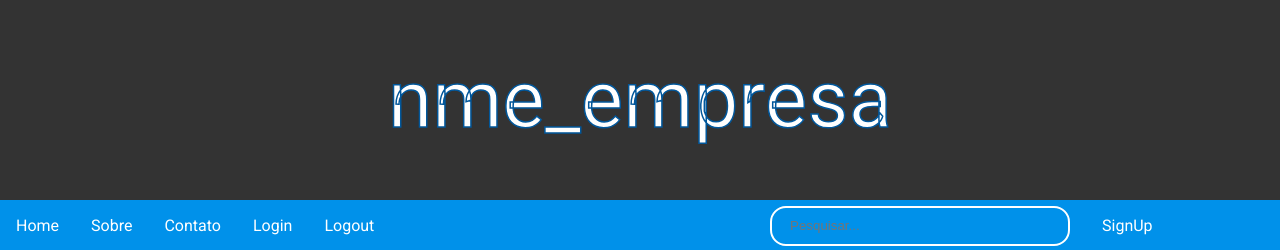
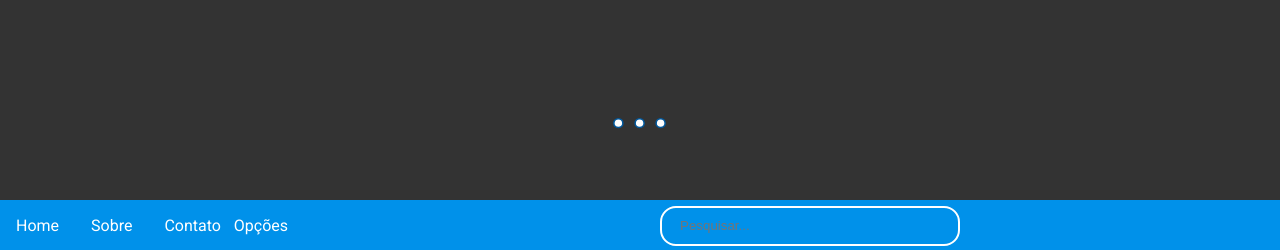
Before and after one commit to Gustavo-Leonart/project-ifpr, a PHP site: page / in a window 1280 px wide. Shown: the top 250 px of the page. Run offline with PHP 8.4, Linux system fonts and the light colour scheme; some libraries are stand-ins or nearby versions.

Commit message:
Alteração na homepage

```diff
--- a/projeto-ifpr/css/style.css
+++ b/projeto-ifpr/css/style.css
@@ -33,50 +33,76 @@ hr{
 	/* background-color: #00E676; */
 	background-color: #0091EA;
 	display: flex;
-	flex-direction: row;
 }
 .navbar__links{
 	display: flex;
 	justify-content: flex-start;
 	align-items: center;
-	width: 50%;
-
-}
-.navbar__links:nth-child(2){
-	display: flex;
-	justify-content: flex-start;
-	align-items: center;
-	width: 10%;
-	margin-left: 16px;
+	width: 25%;
+	position: relative;
 }
 .navbar__links .navbar__item{
-	display: block;
 	color: #ffffff;
-	text-align: center;
 	padding: 16px;
-	display: flex;
 	text-decoration: none;
-}
-.navbar__item + .navbar__item + .search__in__homepage{
-	text-decoration: none;
-	color: #222;
-	padding: 16px;
 }
 .navbar__links .navbar__item:hover{
 	background-color: #B3E5FC;
-	color: #222;
+	color: #222222;
 }
-.navbar__links .icon{
+.navbar__links .navbar__options__user{
+	align-items: center;
+	position: absolute;
+	right: 0;
+	padding: 16px;
+}
+.navbar__options__user .navbar__item{
+	text-decoration: none;
+	color: #ffffff;
+	padding: 16px;
+}
+.navbar__options__user .navbar__item:hover{
+	background-color: #B3E5FC;
+	color: #222222;
+}
+.dropdown__content{
 	display: none;
+	position: absolute;
+	background-color: #0091EA;
+	width: 200px;
+	left: 0;
+	top: 50px;
+	box-shadow: 0px 8px 16px 0 rgba(0, 0, 0, 0.54);
+	z-index: 1;
+	padding: 16px 16px;
+}
+.dropdown{
+	width: 25%;
+}
+.dropdown__content a{
+	color: #ffffff;
+	text-decoration: none;
+	display: flex;
+	flex-direction: column;
+}
+.dropdown:hover .dropdown__content{
+	display: block;
+}
+.row a{
+	padding: 16px;
+}
+.row a:hover{
+	background: #B3E5FC;
+	color: #222222
 }
 .form__search__area{
+	width: 50%;
 	display: flex;
+	justify-content: flex-end;
 	align-items: center;
-	justify-content: center;
-	width: 50%;
 }
 .form__search__area input{
-	border: 2px solid #fff;
+	border: 2px solid #ffffff;
 	font-weight: lighter;
 	text-indent: 16px;
 	padding-right: 16px;
--- a/projeto-ifpr/index.html
+++ b/projeto-ifpr/index.html
@@ -19,7 +19,7 @@
 <header>
     <div class="header__container">
         <div class="header__inc__name">
-            nme_empresa
+            ...
         </div>
     </div>
 </header>
@@ -30,24 +30,34 @@
             <a class="navbar__item" href="index.html">Home</a>
             <a class="navbar__item" href="#">Sobre</a>
             <a class="navbar__item" href="#">Contato</a>
-            <a class="navbar__item" href="login.html">Login</a>
-            <a class="navbar__item" href="#">Logout</a>
+            <div class="navbar__options__user">
+                <div class="dropdown">
+                    <a type="button" class="navbar__item">
+                        Opções
+                    </a>
+                    <div class="dropdown__content">
+                        <div class="row">
+                            <a href="#">Login</a>
+                            <a href="#">Logout</a>
+                            <a href="#">Registre-se</a>
+                        </div>
+                    </div>
+                </div>
+            </div>
         </div>
         <div class="form__search__area">
             <form class="search__in__homepage">
                 <input type="text" placeholder="Pesquisar...">
             </form>
-            <div class="navbar__links">
-                <a class="navbar__item" href="cadastrar.html">SignUp</a>
-            </div>
+
         </div>
     </nav>
     <section class="body__homepage__container">
         <div class="slideshow__container">
             <div class="imgs__container">
-                <img class="plusSlides fade" src="https://picsum.photos/600/300/?image=575">
-                <img class="plusSlides fade" src="https://picsum.photos/600/300/?image=570">
-                <img class="plusSlides fade" src="https://picsum.photos/600/300/?image=600">
+                <img class="plusSlides fade" src="https://picsum.photos/550/272/?image=575">
+                <img class="plusSlides fade" src="https://picsum.photos/550/272/?image=570">
+                <img class="plusSlides fade" src="https://picsum.photos/550/272/?image=600">
             </div>
             <div class="slideshow__container__text">
                 <div class="text">
@@ -55,7 +65,7 @@
                 </div>
             </div>
         </div>
-        <hr>
+        <!-- <hr> -->
         <div class="slideshow__container">
             <div class="slideshow__container__text">
                 <div class="text">
@@ -81,16 +91,6 @@
                 </nav>
             </div>
             <div class="footer__column">
-                <h6 class="footer__column__title">Serviços</h6>
-                <nav class="footer__nav__links">
-                    <a href="#">link1</a>
-                    <a href="#">link2</a>
-                    <a href="#">link3</a>
-                    <a href="#">link4</a>
-                </nav>
-            </div>
-
-            <div class="footer__column">
                 <h6 class="footer__column__title">atendimento</h6>
                 <div class="footer__number">
                     0000 000 000<br/>
```
Also changed, not shown: other parts of projeto-ifpr/css/style.css (+29 -32 lines).
